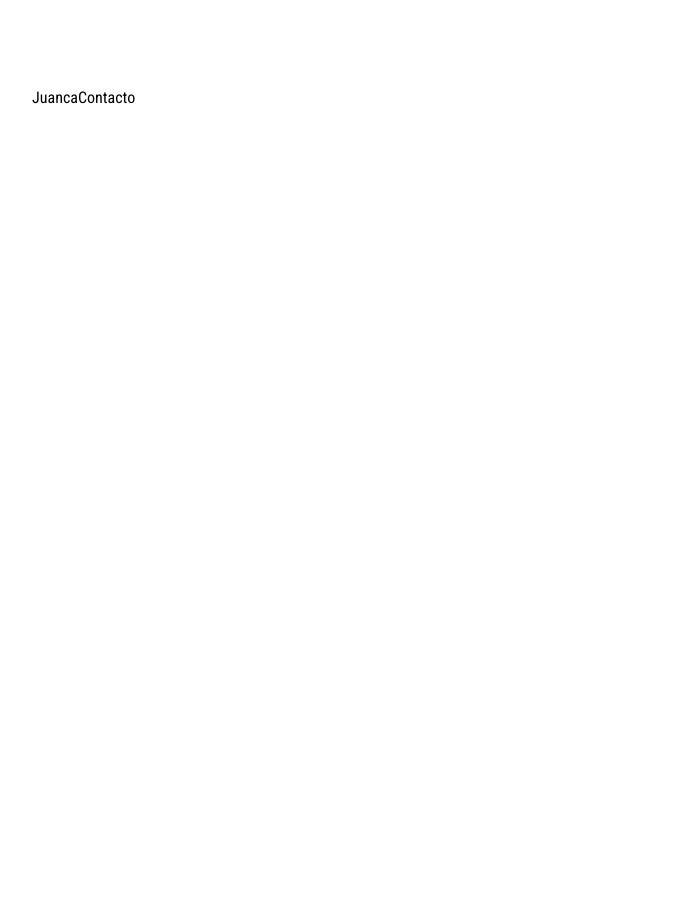
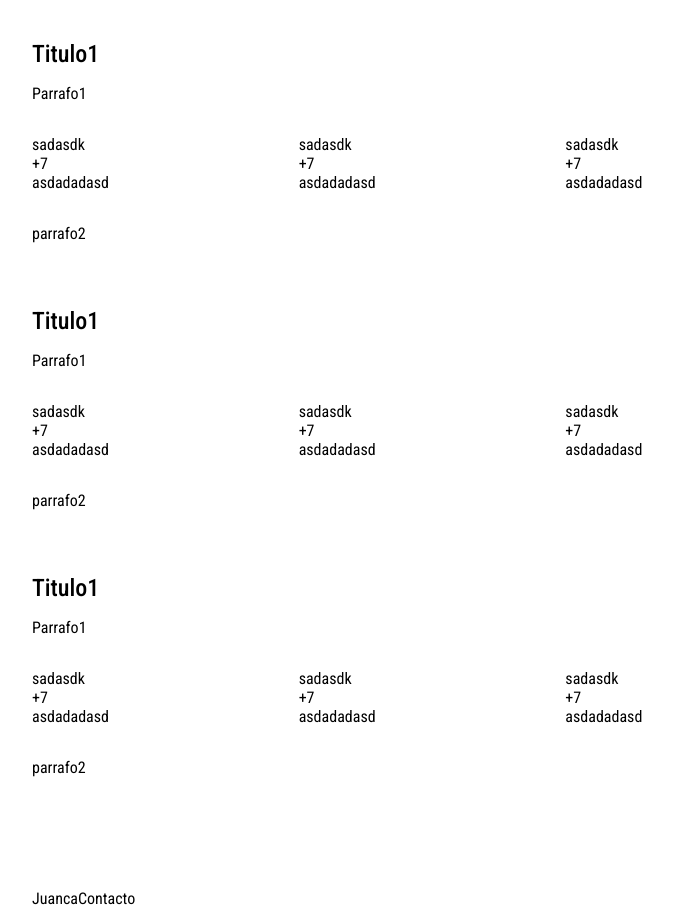
Before and after one commit to riberojuanca/juancaribero, a Next.js app: page / in a window 1280 px wide. Shown: the part 660-1584 px from the top of the page, without its empty margins (224-897 px from the left). Before the commit the page ends 800 px from the top, so only its background shows below. Built offline with nearby package versions, Linux system fonts and the light colour scheme.

Commit message:
Test 231

```diff
--- a/app/page.jsx
+++ b/app/page.jsx
@@ -72,6 +72,84 @@ function page() {
               </div>
             </section>
           </div>
+          <div className="sub-container">
+            <section className="sub-container-section">
+              <h2 className="title-section">Titulo1</h2>
+              <div className="body-section">
+                <p>Parrafo1</p>
+                <div className="skills">
+                  <div className="skill">
+                    <p>sadasdk</p>
+                    <p>+7</p>
+                    <p>asdadadasd</p>
+                  </div>
+                  <div className="skill">
+                    <p>sadasdk</p>
+                    <p>+7</p>
+                    <p>asdadadasd</p>
+                  </div>
+                  <div className="skill">
+                    <p>sadasdk</p>
+                    <p>+7</p>
+                    <p>asdadadasd</p>
+                  </div>
+                </div>
+                <p>parrafo2</p>
+              </div>
+            </section>
+          </div>
+          <div className="sub-container">
+            <section className="sub-container-section">
+              <h2 className="title-section">Titulo1</h2>
+              <div className="body-section">
+                <p>Parrafo1</p>
+                <div className="skills">
+                  <div className="skill">
+                    <p>sadasdk</p>
+                    <p>+7</p>
+                    <p>asdadadasd</p>
+                  </div>
+                  <div className="skill">
+                    <p>sadasdk</p>
+                    <p>+7</p>
+                    <p>asdadadasd</p>
+                  </div>
+                  <div className="skill">
+                    <p>sadasdk</p>
+                    <p>+7</p>
+                    <p>asdadadasd</p>
+                  </div>
+                </div>
+                <p>parrafo2</p>
+              </div>
+            </section>
+          </div>
+          <div className="sub-container">
+            <section className="sub-container-section">
+              <h2 className="title-section">Titulo1</h2>
+              <div className="body-section">
+                <p>Parrafo1</p>
+                <div className="skills">
+                  <div className="skill">
+                    <p>sadasdk</p>
+                    <p>+7</p>
+                    <p>asdadadasd</p>
+                  </div>
+                  <div className="skill">
+                    <p>sadasdk</p>
+                    <p>+7</p>
+                    <p>asdadadasd</p>
+                  </div>
+                  <div className="skill">
+                    <p>sadasdk</p>
+                    <p>+7</p>
+                    <p>asdadadasd</p>
+                  </div>
+                </div>
+                <p>parrafo2</p>
+              </div>
+            </section>
+          </div>
         </div>
       </article>
       <footer className="footer">
```
